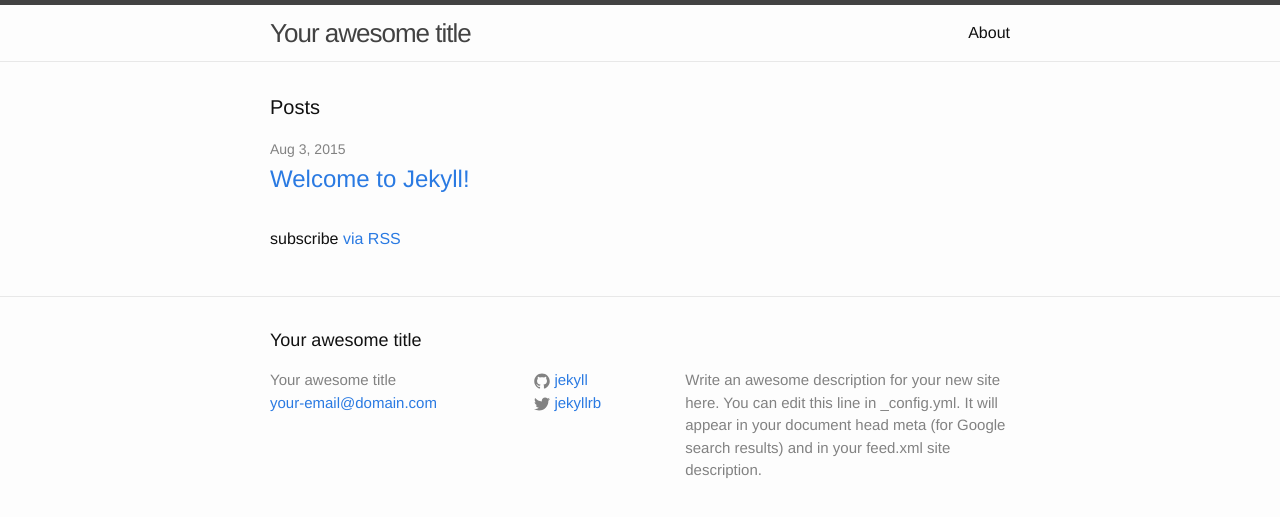
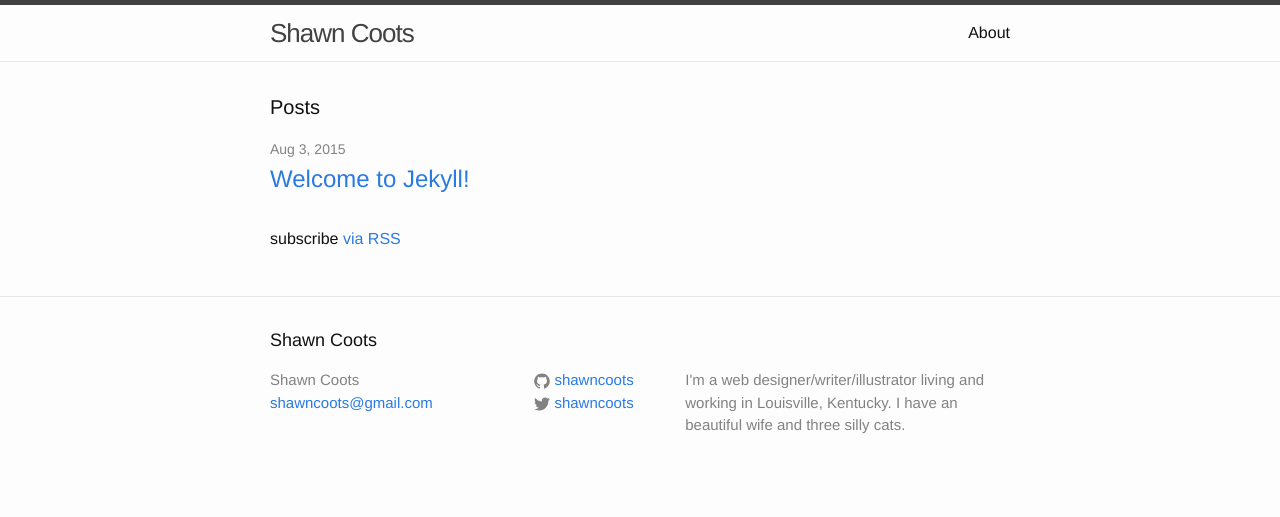
Before and after one commit to shawncoots/shawncoots.github.io, a Jekyll site: the page built from index.html, in a window 1280 px wide. Shown: the top 517 px of the page. Built offline with Jekyll 4.4.1, drawn with Linux system fonts in a browser that asks for light colours.

Commit message:
Updated config.

```diff
--- a/_config.yml
+++ b/_config.yml
@@ -1,14 +1,12 @@
 # Site settings
-title: Your awesome title
-email: your-email@domain.com
+title: Shawn Coots
+email: shawncoots@gmail.com
 description: > # this means to ignore newlines until "baseurl:"
-  Write an awesome description for your new site here. You can edit this
-  line in _config.yml. It will appear in your document head meta (for
-  Google search results) and in your feed.xml site description.
+  I'm a web designer/writer/illustrator living and working in Louisville, Kentucky. I have an beautiful wife and three silly cats.
 baseurl: "" # the subpath of your site, e.g. /blog/
 url: "http://yourdomain.com" # the base hostname & protocol for your site
-twitter_username: jekyllrb
-github_username:  jekyll
+twitter_username: shawncoots
+github_username:  shawncoots
 
 # Build settings
 markdown: kramdown
```
